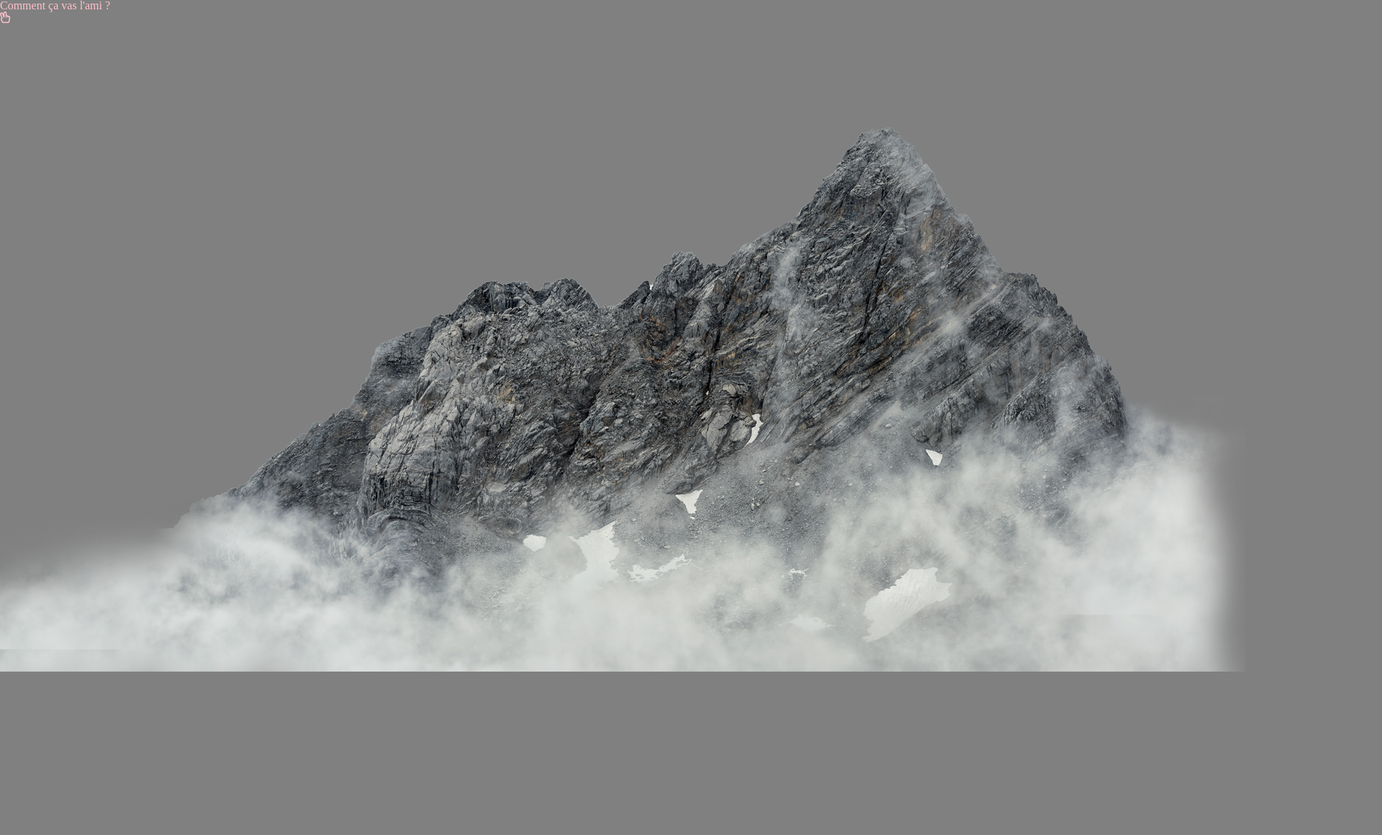
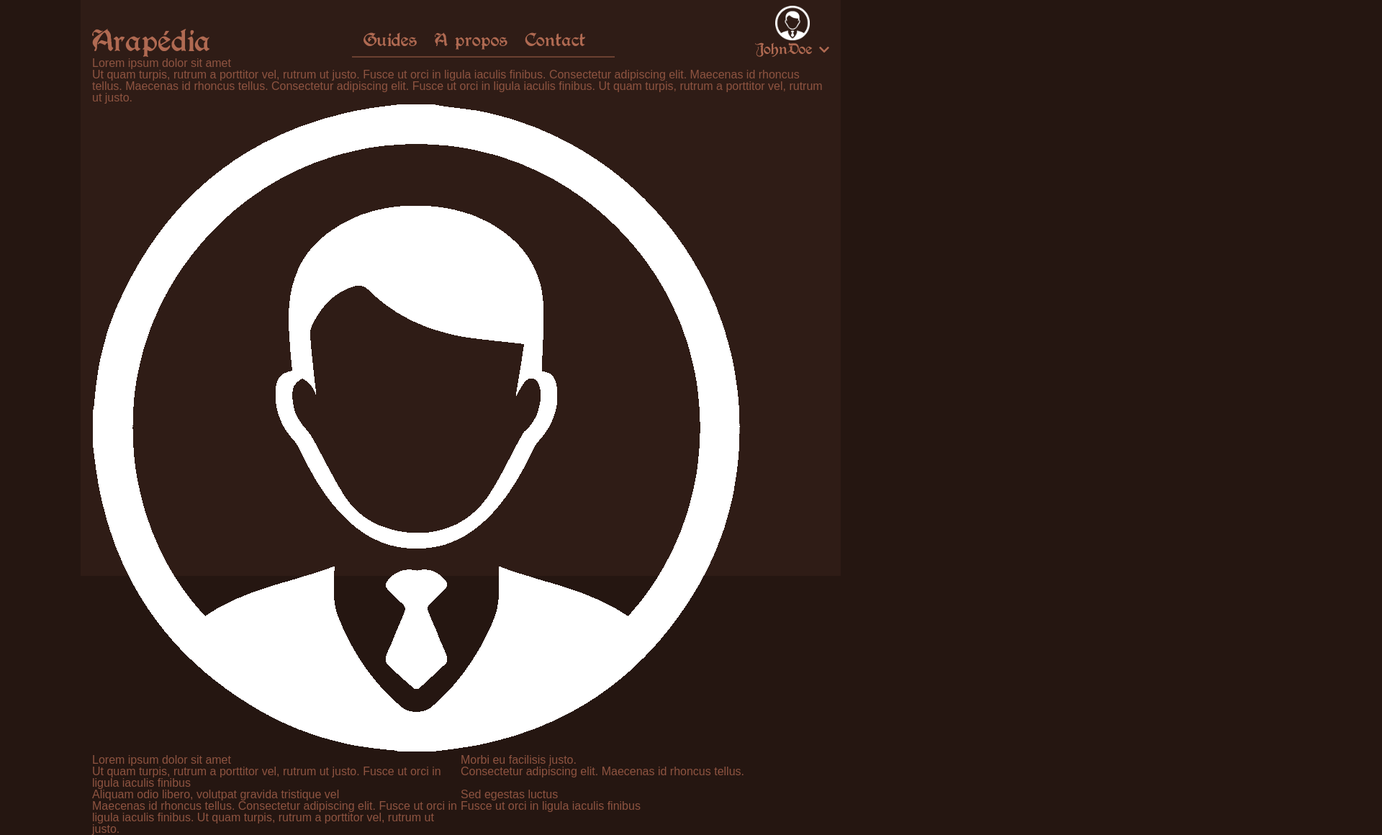
Before and after one commit to Rachel-ney/arapedia-template, a website built with Parcel: page index.html in a window 1280 px wide. Shown: the top 1160 px of the page at 72% size, 1920 px wide, since content can reach past the window. Before the commit the page ends 936 px from the top, so only its background shows below. Built offline with nearby package versions, Linux system fonts and the light colour scheme.

Commit message:
First commit

```diff
--- a/index.html
+++ b/index.html
@@ -5,12 +5,73 @@
     <meta name="viewport"
           content="width=device-width, user-scalable=no, initial-scale=1.0, maximum-scale=1.0, minimum-scale=1.0">
     <meta http-equiv="X-UA-Compatible" content="ie=edge">
-    <title>Parcel</title>
+    <title>Arapédia</title>
 </head>
 <body>
-    <h1></h1>
-    <p><i class="far fa-hand-peace"></i></p>
-    <img src="./src/img/mountain.png" alt="mountain">
+    <div class="wrapper">
+
+    <!-- Header -->
+        <div class="nav">
+            <div class="nav-brand">
+                <a class="nav__name nav__link" href="#">Arapédia</a>
+                <span class="nav__hamburger nav__link"><i class="fas fa-bars"></i></span>
+            </div>
+            <div class="nav-slide">
+                <ul class="nav-menu">
+                    <li class="nav-menu__item_margin"> <a class="nav__link" href="#">Guides</a> </li>
+                    <li class="nav-menu__item_margin"> <a class="nav__link" href="#">A propos</a> </li>
+                    <li class="nav-menu__item_margin"> <a class="nav__link" href="#">Contact</a> </li>
+                </ul>
+                <div class="nav-profil">
+                    <img class="nav__picture" src="./src/img/profil.png" alt="profil picture">
+                    <span class="nav__pseudo nav__link">JohnDoe <i class="fas fa-chevron-down"></i></span>
+                    <ul class="nav-list nav-list_hide">
+                        <li class="nav-list__item_margin"> <a class="nav__link" href="#">Profil</a> </li>
+                        <li class="nav-list__item_margin"> <a class="nav__link" href="#">Déconnexion</a> </li>
+                    </ul>
+                </div>
+            </div>
+        </div>
+
+    <!-- Body -->
+        <div class="content">
+            <div class="last">
+                <h2>Lorem ipsum dolor sit amet</h2>
+                <p>Ut quam turpis, rutrum a porttitor vel, rutrum ut justo. Fusce ut orci in ligula iaculis finibus. Consectetur adipiscing elit. Maecenas id rhoncus tellus. Maecenas id rhoncus tellus. Consectetur adipiscing elit. Fusce ut orci in ligula iaculis finibus. Ut quam turpis, rutrum a porttitor vel, rutrum ut justo.</p>
+                <img src="./src/img/profil.png" alt="Image du guide">
+            </div>
+            <div class="latest">
+                <div class="latest-row">
+                    <div class="latest__article">
+                        <h3>Lorem ipsum dolor sit amet</h3>
+                        <p>Ut quam turpis, rutrum a porttitor vel, rutrum ut justo. Fusce ut orci in ligula iaculis finibus</p>
+                    </div>
+
+                    <div class="latest__article">
+                        <h3>Morbi eu facilisis justo.</h3>
+                        <p>Consectetur adipiscing elit. Maecenas id rhoncus tellus.</p>
+                    </div>
+                </div>
+
+                <div class="latest-row">
+                    <div class="latest__article">
+                        <h3>Aliquam odio libero, volutpat gravida tristique vel</h3>
+                        <p>Maecenas id rhoncus tellus. Consectetur adipiscing elit. Fusce ut orci in ligula iaculis finibus. Ut quam turpis, rutrum a porttitor vel, rutrum ut justo. </p>
+                    </div>
+
+                    <div class="latest__article">
+                        <h3>Sed egestas luctus</h3>
+                        <p>Fusce ut orci in ligula iaculis finibus</p>
+                    </div>
+                </div>
+            </div>
+        </div>
+
+    <!-- Footer -->
+        <footer>
+
+        </footer>
+    </div>
     <script src="./index.js"></script>
 </body>
 </html>
--- a/index.js
+++ b/index.js
@@ -3,7 +3,39 @@ import '@fortawesome/fontawesome-free/css/all.css'
 import 'reset-css'
 import './src/css/main.scss'
 
-// Custom
-import {test} from './src/js/test'
+// JS
+import $ from 'jquery'
 
-document.querySelector('h1').textContent = test("Comment ça vas l'ami ?");
+$(document).ready(() => {
+
+    window.matchMedia("(min-width: 800px)").addListener(() => {
+        if ($(window).width() >= 800) {
+            $('.nav-slide').css('display', 'flex');
+        } else {
+            $('.nav-slide').css('display', 'none');
+        }
+    });
+
+    $('.nav__pseudo').click(() => {
+        let $navList = $('.nav-list');
+
+        if ($navList.hasClass('nav-list_hide')) {
+            $navList.removeClass('nav-list_hide');
+            $navList.addClass('nav-list_show');
+        } else {
+            $navList.removeClass('nav-list_show');
+            $navList.addClass('nav-list_hide');
+        }
+    });
+
+    $('.nav__hamburger').click(() => {
+        let $navSlide = $('.nav-slide');
+
+        if ($navSlide.is(':visible')) {
+            $navSlide.slideUp()
+        } else {
+            $navSlide.slideDown()
+        }
+    });
+
+});
--- a/package.json
+++ b/package.json
@@ -19,6 +19,7 @@
     "sass": "^1.26.10"
   },
   "dependencies": {
-    "@fortawesome/fontawesome-free": "^5.14.0"
+    "@fortawesome/fontawesome-free": "^5.14.0",
+    "jquery": "^3.5.1"
   }
 }
--- /dev/null
+++ b/src/css/abstracts/_mixins.scss
@@ -0,0 +1,25 @@
+
+/**
+* Responsive breakpoint manager
+* @access public
+* @param {String} $breakpoint - Breakpoint
+* @requires $breakpoints
+*/
+@mixin respond-to($breakpoint) {
+  $raw-query: map-get($breakpoints, $breakpoint);
+
+  @if $raw-query {
+    $query: if(
+                  type-of($raw-query) == 'string',
+                  unquote($raw-query),
+                  inspect($raw-query)
+    );
+
+    @media #{$query} {
+      @content;
+    }
+  } @else {
+    @error 'No value found for `#{$breakpoint}`. '
+         + 'Please make sure it is defined in `$breakpoints` map.';
+  }
+}
--- /dev/null
+++ b/src/css/abstracts/_variables.scss
@@ -0,0 +1,14 @@
+$bkgColor: #251611;
+
+$navFont: (Augusta, 'Arial', sans-serif);
+$navColor: lighten($bkgColor, 40%);
+
+$contentFont: ('Arial', sans-serif);
+$contentColor: lighten($bkgColor, 30%);
+
+$breakpoints: (
+        'sm': (min-width: 500px),
+        'md': (min-width: 800px),
+        'lg': (min-width: 1000px),
+        'xl': (min-width: 1200px),
+);
--- /dev/null
+++ b/src/css/bases/_base.scss
@@ -0,0 +1,12 @@
+@font-face {
+  font-family: "Augusta";
+  src: url("../font/Augusta.ttf") format("truetype");
+}
+
+html {
+  height: 100%;
+}
+
+body {
+  height: 100%;
+}
--- /dev/null
+++ b/src/css/layout/_header.scss
@@ -0,0 +1,131 @@
+.nav {
+  color: $navColor;
+  font-family: $navFont;
+  font-size: 1.8rem;
+  padding-top: 0.5rem;
+
+  .nav-brand {
+    display: flex;
+    align-items: center;
+    border-bottom: lighten($bkgColor, 20%) 2px solid;
+
+    .nav__hamburger {
+      margin-left: auto;
+    }
+  }
+
+  .nav-slide {
+    display: none;
+    border-bottom: lighten($bkgColor, 20%) 2px solid;
+    padding-bottom: 1rem;
+  }
+
+  .nav__link {
+    color: $navColor;
+    text-decoration: none;
+
+    &:hover {
+      color: lighten($bkgColor, 30%);
+    }
+  }
+
+  .nav__name {
+    font-size: 3rem;
+  }
+
+  .nav-menu {
+    margin: 0 0.5rem 0 0.5rem;
+
+    .nav-menu__item_margin {
+      margin-top: 1rem;
+    }
+  }
+
+  .nav-profil {
+    .nav__picture {
+      display: none;
+    }
+
+    .nav__pseudo {
+      display: none;
+    }
+
+    .nav-list {
+      margin: 0 0.5rem 0 0.5rem;
+      .nav-list__item_margin {
+        margin-top: 1rem;
+      }
+    }
+  }
+}
+
+@include respond-to('md') {
+  .nav {
+    display: flex;
+    justify-content: space-between;
+    align-items: flex-end;
+
+    .nav-brand {
+      display: block;
+      border-bottom: none;
+
+      .nav__hamburger {
+        display: none;
+      }
+    }
+
+    .nav-slide {
+      display: flex;
+      width: 100%;
+      border-bottom: none;
+      padding-bottom: 0;
+    }
+
+    .nav-menu {
+      display: flex;
+      align-items: flex-end;
+      border-bottom: lighten($bkgColor, 20%) 2px solid;
+      margin: 0 auto 0 auto;
+      padding: 0 1rem 0.5rem 1rem;
+
+      .nav-menu__item_margin {
+        margin: 0 1.5rem 0 0;
+      }
+    }
+
+    .nav-profil {
+      .nav__picture {
+        display: block;
+        width: 3rem;
+        height: 3rem;
+        margin: 0 auto 0 auto;
+      }
+
+      .nav__pseudo {
+        display: block;
+        font-size: 1.5rem;
+        cursor: pointer;
+        .fa-chevron-down {
+          font-size: 1rem;
+        }
+      }
+
+      .nav-list {
+        position: fixed;
+        background-color: darken($bkgColor, 2%);
+        border: lighten($bkgColor, 10%) 1px solid;
+        border-radius: 5px;
+        font-size: 1.5rem;
+        padding: 0 1rem 1rem 0.5rem;
+        margin-top: 0.5rem;
+      }
+    }
+    .nav-list_show {
+      display: block;
+    }
+
+    .nav-list_hide {
+      display: none;
+    }
+  }
+}
--- a/src/css/main.scss
+++ b/src/css/main.scss
@@ -1,16 +1,8 @@
-$bkg: grey;
-$texte: pink;
-
-body {
-    background : $bkg;
-}
-
-h1 {
-    display: flex;
-    position: sticky;
-    color: $texte;
-}
-
-p {
-    color: $texte;
-}
+@import 'abstracts/variables';
+@import 'abstracts/mixins';
+@import 'bases/base';
+@import 'layout/header';
+@import 'layout/footer';
+@import 'components/buttons';
+@import 'pages/home';
+@import 'themes/theme_principal';
--- /dev/null
+++ b/src/css/pages/_home.scss
@@ -0,0 +1,10 @@
+//.latest {
+//  display: flex;
+//  flex-direction: column;
+//}
+.latest-row {
+  display: flex;
+  .latest__article {
+    width: 50%;
+  }
+}
--- /dev/null
+++ b/src/css/themes/_theme_principal.scss
@@ -0,0 +1,16 @@
+body {
+  background: $bkgColor;
+}
+
+.wrapper {
+  background-color: lighten($bkgColor, 3%);
+  width: 80%;
+  height: 100%;
+  margin: 0 auto 0 auto;
+  padding: 0 1rem 0 1rem;
+}
+
+.content {
+  font-family: $contentFont;
+  color: $contentColor;
+}
```
Also changed, not shown: color.txt (added, +7 -0 lines), .postcssrc, README.md, src/css/components/_buttons.scss (added), src/css/layout/_footer.scss (added), src/font/Augusta.ttf (added), src/img/mountain.png (deleted), src/img/profil.png (added), 1 other file.
